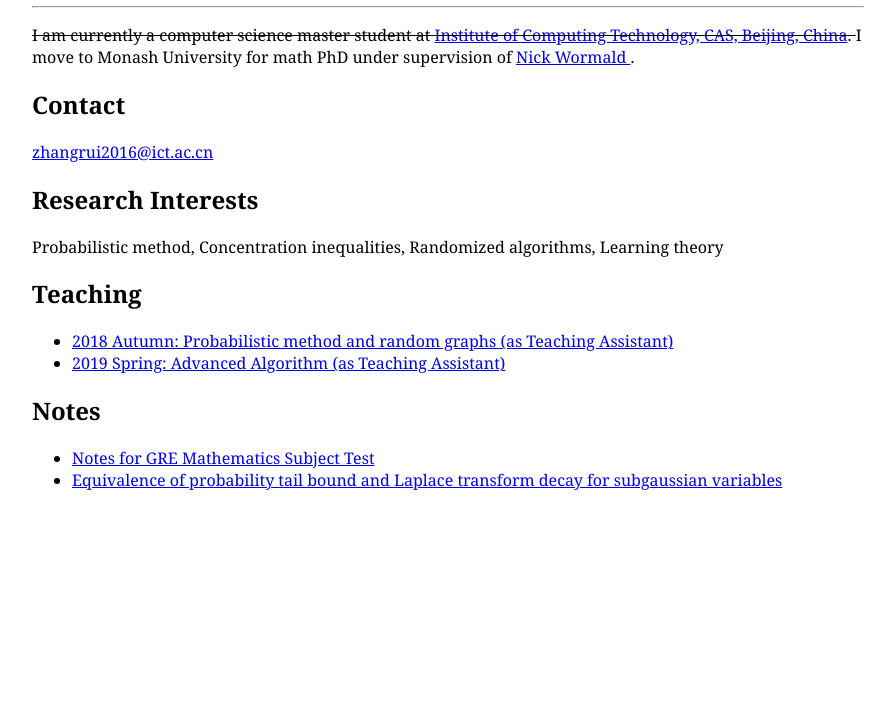
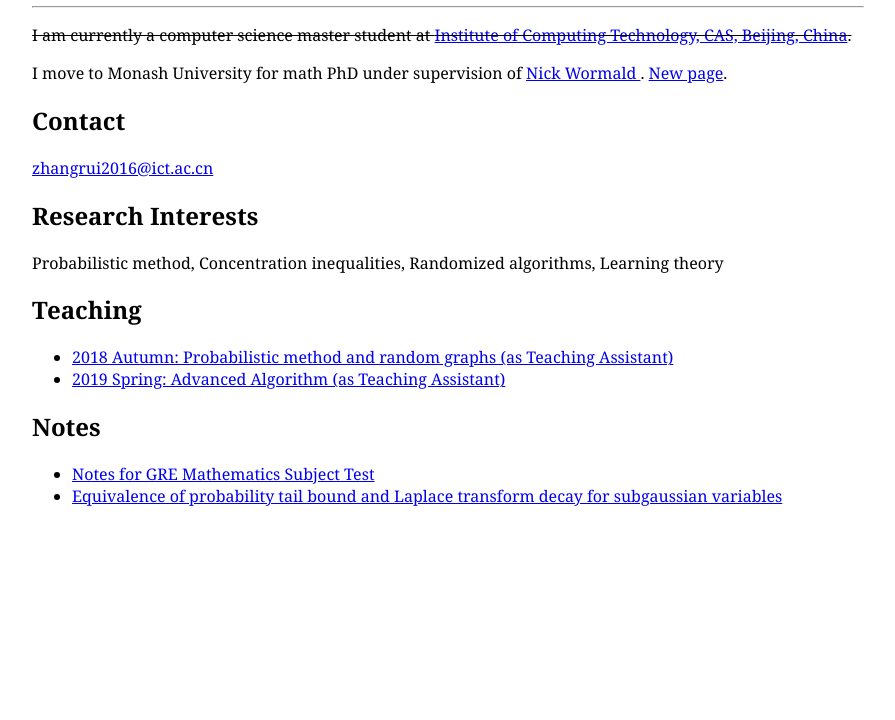
Before and after one commit to z14120902/z14120902.github.io, a plain HTML site: page index.html in a window 1280 px wide. Shown: the part 80-800 px from the top of the page, without its empty margins (192-1087 px from the left). Drawn offline with Linux system fonts and the light colour scheme.

Commit message:
Update index.html

```diff
--- a/index.html
+++ b/index.html
@@ -16,9 +16,11 @@
 I am currently a computer science master student at
 <a href="http://www.ict.cas.cn">Institute of Computing Technology, CAS, Beijing, China</a>.
 	</del>
+	</p>
+<p>
 	I move to Monash University for math PhD under supervision of <a href="https://en.wikipedia.org/wiki/Nick_Wormald">Nick Wormald
-</a>.
-</p>
+	</a>. <a href="https://mr-ruizhang.github.io">New page</a>.
+	</p>
 
 	<h2>Contact</h2>
 		<a href="mailto:zhangrui2016@ict.ac.cn">zhangrui2016@ict.ac.cn</a>
```
